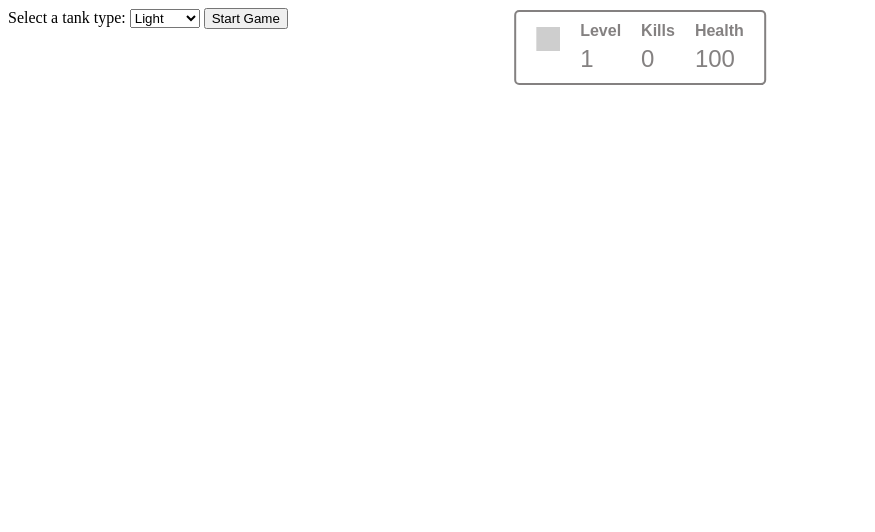
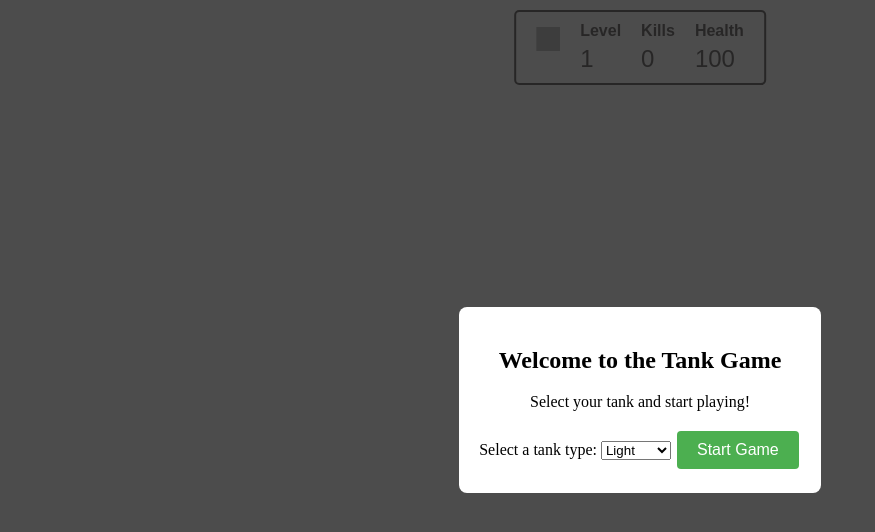
Before and after one commit to JoshCap20/websocket-multiplayer-tank-game, a website: page public/index.html in a window 1280 px wide. Shown: the whole page, without its empty margins (0-875 px from the left). Drawn offline with Linux system fonts and the light colour scheme; grey boxes are pictures that could not be loaded.

Commit message:
improved landing

```diff
--- a/public/client.js
+++ b/public/client.js
@@ -194,7 +194,7 @@ function drawTank(x, y, rotation, level) {
 
   // Draw the body of the tank
   ctx.fillStyle = "green";
-  ctx.fillRect(-20, -10, 40 + (level*5), 20 + (level*2));
+  ctx.fillRect(-20, -10, 40 + (level*5), 20);
 
   // Draw the gun of the tank
   // normal fallback
@@ -361,7 +361,7 @@ function setTankAttributes(tankType) {
 document.getElementById("tankTypeForm").addEventListener("submit", (event) => {
   event.preventDefault();
   const tankType = document.getElementById("tankType").value;
-  event.target.style.display = "none";
+  setTankAttributes(tankType);
+  document.getElementById("popup").style.display = "none";
   canvas.style.display = "block";
-  setTankAttributes(tankType);
 });
--- a/public/index.html
+++ b/public/index.html
@@ -39,10 +39,47 @@
       margin-top: 5px;
       font-size: 24px;
     }
+    .popup {
+    position: fixed;
+    top: 0;
+    left: 0;
+    width: 100%;
+    height: 100%;
+    background-color: rgba(0, 0, 0, 0.7);
+    display: flex;
+    justify-content: center;
+    align-items: center;
+    z-index: 100;
+  }
+
+  .popup-content {
+    background-color: white;
+    border-radius: 8px;
+    padding: 20px;
+    text-align: center;
+  }
+
+  button {
+    background-color: #4CAF50;
+    border: none;
+    color: white;
+    padding: 10px 20px;
+    text-align: center;
+    text-decoration: none;
+    display: inline-block;
+    font-size: 16px;
+    margin: 4px 2px;
+    cursor: pointer;
+    border-radius: 4px;
+  }
   </style>
 </head>
 
 <body>
+  <div class="popup" id="popup">
+    <div class="popup-content">
+      <h2>Welcome to the Tank Game</h2>
+      <p>Select your tank and start playing!</p>
       <form id="tankTypeForm">
         <label for="tankType">Select a tank type:</label>
         <select name="tankType" id="tankType">
@@ -52,6 +89,8 @@
         </select>
         <button type="submit">Start Game</button>
       </form>
+    </div>
+  </div>
   <div class="stats-bar">
     <a href="https://github.com/JoshCap20/websocket-multiplayer-tank-game" target="_blank" class="stats-item">
       <div class="stats-value">
```
Lines whose indentation alone changed are shown as unchanged.
